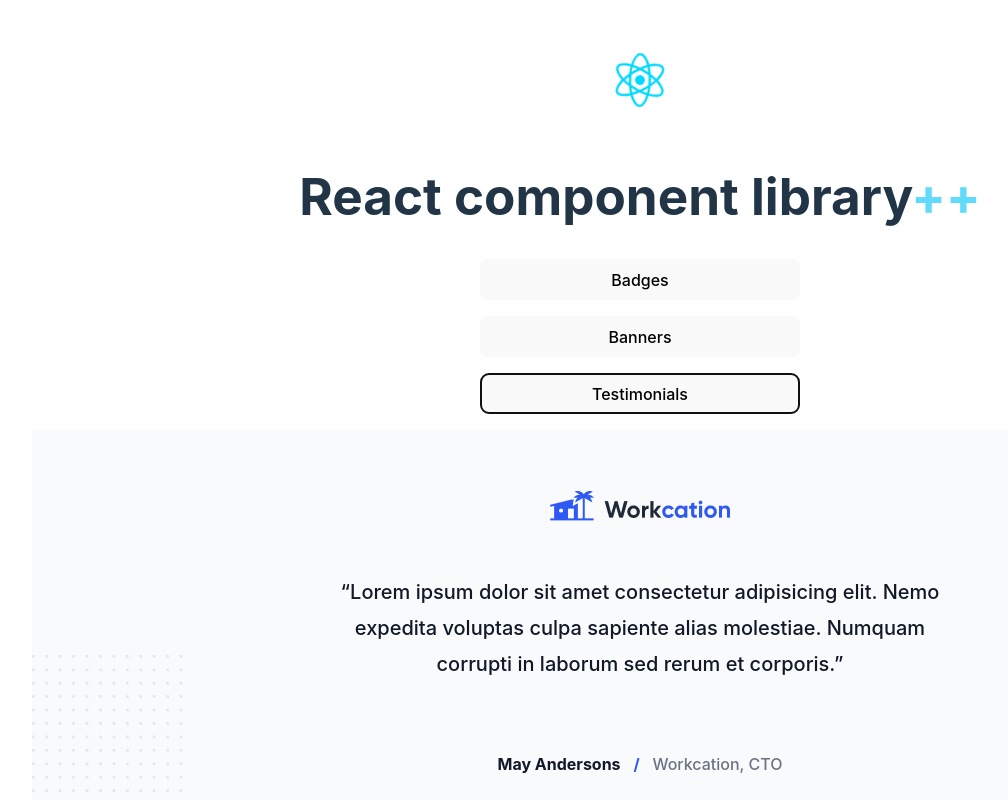
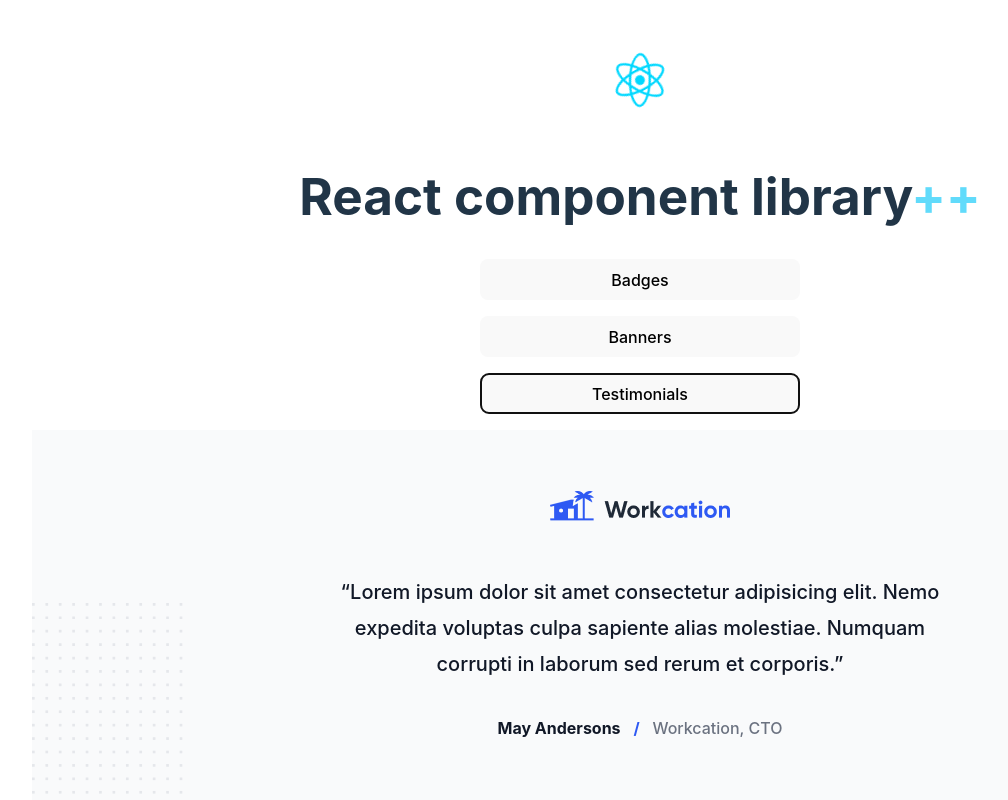
Before and after one commit to kayla-pagan/react-component-library, a React (Vite) app: page / in a window 1280 px wide. Both pictures are taken after a click on the button "Testimonials". Shown: the top 800 px of the page, without its empty margins (0-1008 px from the left). Built offline with nearby package versions, Linux system fonts and the light colour scheme.

Commit message:
Update App.css

```diff
--- a/src/App.css
+++ b/src/App.css
@@ -197,12 +197,21 @@
   margin: 0 auto;
 }
 
+.testimonial--text {
+  margin-bottom: 0;
+}
+
 .testimonial--info {
   display: flex;
   align-items: center;
   gap: 0.8em;
   color: #6B7280;
   font-size: 1rem;
+}
+/* make this a column in mobile view */
+
+.testimonial--info p {
+  margin: 0;
 }
 
 .testimonial--info p:first-of-type,
```
